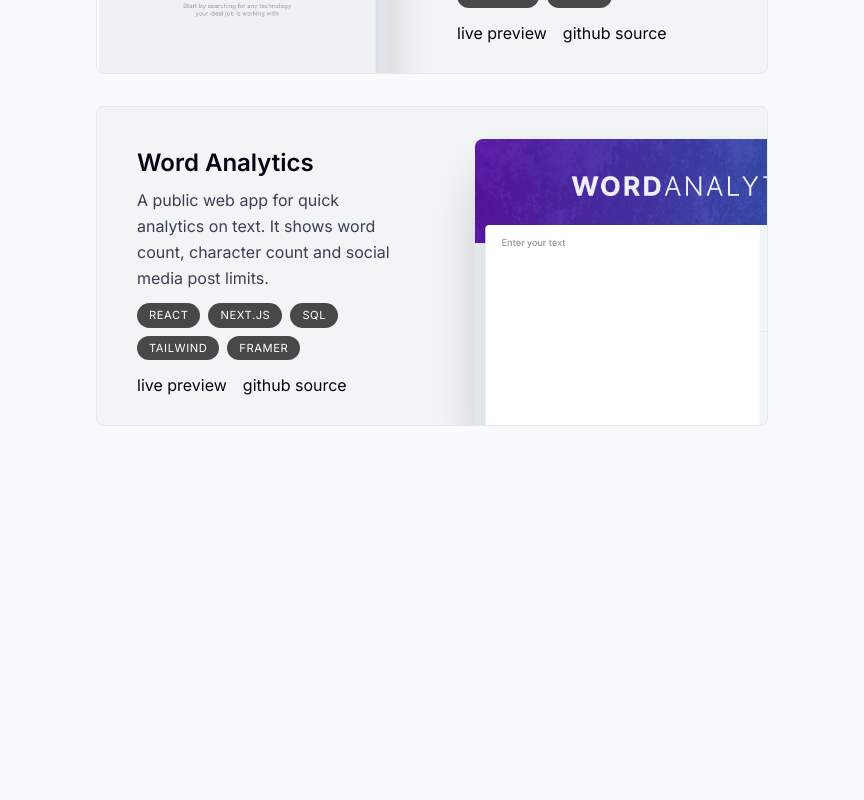
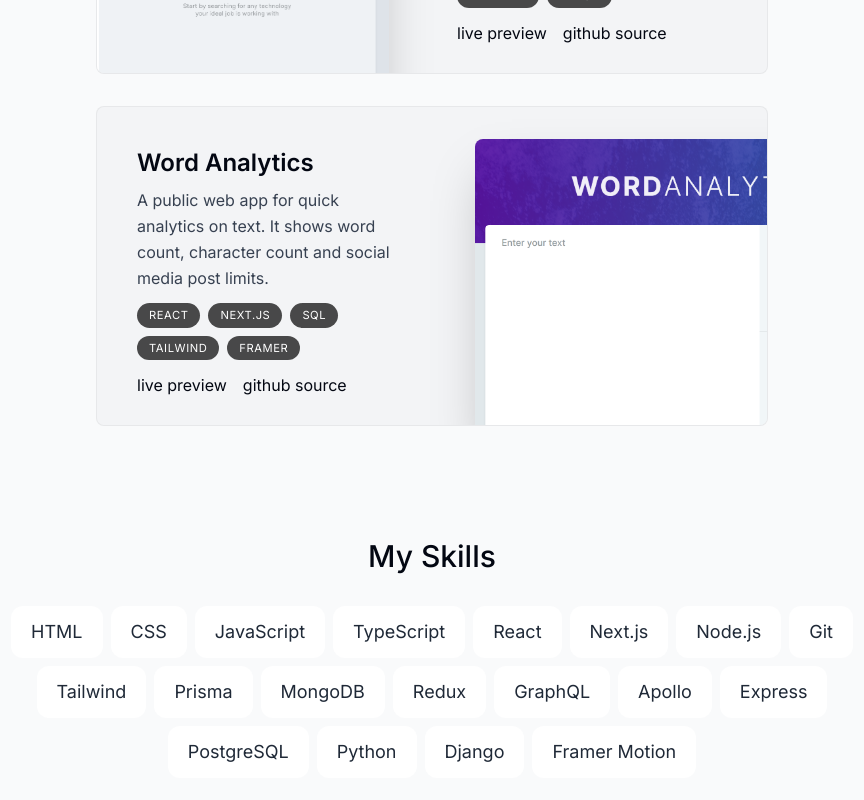
Before and after one commit to mahdi22dev/Personal-Portfolio-, a Next.js app: page / in a window 1280 px wide. Shown: the part 1930-2730 px from the top of the page, without its empty margins (208-1072 px from the left). Before the commit the page ends 2468 px from the top, so only its background shows below. Built offline with nearby package versions, Linux system fonts and the light colour scheme.

Commit message:
experince component

```diff
--- a/package.json
+++ b/package.json
@@ -24,7 +24,7 @@
     "react": "18.2.0",
     "react-dom": "18.2.0",
     "react-hot-toast": "^2.4.1",
-    "react-icons": "^4.10.1",
+    "react-icons": "^4.11.0",
     "react-intersection-observer": "^9.5.2",
     "react-vertical-timeline-component": "^3.6.0",
     "resend": "^0.16.0",
--- a/src/app/page.js
+++ b/src/app/page.js
@@ -1,7 +1,9 @@
 import About from "@/components/About";
+import Experience from "@/components/Experience";
 import Intro from "@/components/Intro";
 import Projects from "@/components/Projects";
 import SectionDivider from "@/components/SectionDivider";
+import Skills from "@/components/Skills";
 
 export default function Home() {
   return (
@@ -10,6 +12,8 @@
       <SectionDivider />
       <About />
       <Projects />
+      <Skills />
+      <Experience />
     </main>
   );
 }
--- /dev/null
+++ b/src/components/Experience.jsx
@@ -0,0 +1,60 @@
+"use client";
+import React from "react";
+import "react-vertical-timeline-component/style.min.css";
+import { useSectionInView } from "@/lib/hooks";
+import { experiencesData } from "@/config/data";
+import SectionHeading from "./SectionHeading";
+import {
+  VerticalTimeline,
+  VerticalTimelineElement,
+} from "react-vertical-timeline-component";
+
+export default function Experience() {
+  const { ref } = useSectionInView("Experience");
+  const theme = "lirgght";
+
+  return (
+    <section id='experience' ref={ref} className='scroll-mt-28 mb-28 sm:mb-40'>
+      <SectionHeading>My experience</SectionHeading>
+      <VerticalTimeline lineColor=''>
+        {experiencesData.map((item, index) => (
+          <React.Fragment key={index}>
+            <VerticalTimelineElement
+              contentStyle={{
+                visibility: "visible",
+                zIndex: "2222",
+                background:
+                  theme === "light" ? "#f3f4f6" : "rgba(255, 255, 255, 0.05)",
+                boxShadow: "none",
+                border: "1px solid rgba(0, 0, 0, 0.05)",
+                textAlign: "left",
+                padding: "1.3rem 2rem",
+              }}
+              contentArrowStyle={{
+                borderRight:
+                  theme === "light"
+                    ? "0.4rem solid #9ca3af"
+                    : "0.4rem solid rgba(255, 255, 255, 0.5)",
+                zIndex: "2222",
+              }}
+              date={item.date}
+              icon={item.icon}
+              iconStyle={{
+                background:
+                  theme === "light" ? "white" : "rgba(255, 255, 255, 0.15)",
+                fontSize: "1.5rem",
+                zIndex: "2222",
+              }}
+            >
+              <h3 className='font-semibold capitalize'>{item.title}</h3>
+              <p className='font-normal !mt-0'>{item.location}</p>
+              <p className='!mt-1 !font-normal text-gray-700 dark:text-white/75'>
+                {item.description}
+              </p>
+            </VerticalTimelineElement>
+          </React.Fragment>
+        ))}
+      </VerticalTimeline>
+    </section>
+  );
+}
--- /dev/null
+++ b/src/components/Skills.jsx
@@ -0,0 +1,53 @@
+"use client";
+
+import React from "react";
+
+import { useSectionInView } from "@/lib/hooks";
+import { motion } from "framer-motion";
+import { skillsData } from "@/config/data";
+import SectionHeading from "./SectionHeading";
+
+const fadeInAnimationVariants = {
+  initial: {
+    opacity: 0,
+    y: 100,
+  },
+  animate: (index) => ({
+    opacity: 1,
+    y: 0,
+    transition: {
+      delay: 0.05 * index,
+    },
+  }),
+};
+
+export default function Skills() {
+  const { ref } = useSectionInView("Skills");
+
+  return (
+    <section
+      id='skills'
+      ref={ref}
+      className='mb-28 max-w-[53rem] scroll-mt-28 text-center sm:mb-40'
+    >
+      <SectionHeading>My skills</SectionHeading>
+      <ul className='flex flex-wrap justify-center gap-2 text-lg text-gray-800'>
+        {skillsData.map((skill, index) => (
+          <motion.li
+            className='bg-white borderBlack rounded-xl px-5 py-3 dark:bg-white/10 dark:text-white/80'
+            key={index}
+            variants={fadeInAnimationVariants}
+            initial='initial'
+            whileInView='animate'
+            viewport={{
+              once: true,
+            }}
+            custom={index}
+          >
+            {skill}
+          </motion.li>
+        ))}
+      </ul>
+    </section>
+  );
+}
--- a/src/config/data.js
+++ b/src/config/data.js
@@ -39,7 +39,7 @@
     location: "Miami, FL",
     description:
       "I graduated after 6 months of studying. I immediately found a job as a front-end developer.",
-    icon: React.createElement(LuGraduationCap),
+    icon: <LuGraduationCap />,
     date: "2019",
   },
   {
@@ -47,7 +47,7 @@
     location: "Orlando, FL",
     description:
       "I worked as a front-end developer for 2 years in 1 job and 1 year in another job. I also upskilled to the full stack.",
-    icon: React.createElement(CgWorkAlt),
+    icon: <CgWorkAlt />,
     date: "2019 - 2021",
   },
   {
@@ -55,7 +55,7 @@
     location: "Houston, TX",
     description:
       "I'm now a full-stack developer working as a freelancer. My stack includes React, Next.js, TypeScript, Tailwind, Prisma and MongoDB. I'm open to full-time opportunities.",
-    icon: React.createElement(FaReact),
+    icon: <FaReact />,
     date: "2021 - present",
   },
 ];
```
Also changed, not shown: 1 other file (tests, documents, lock files or other folders).
